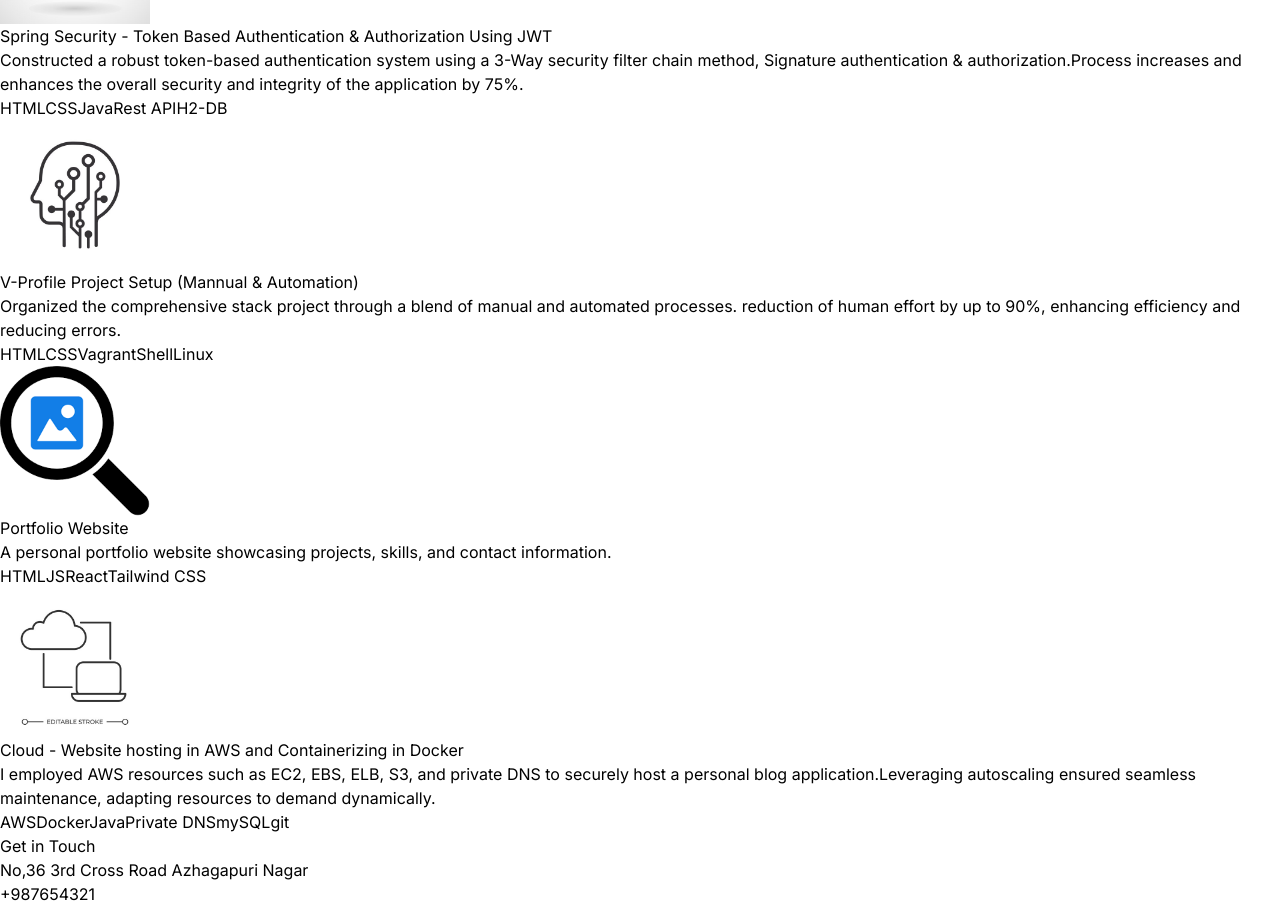
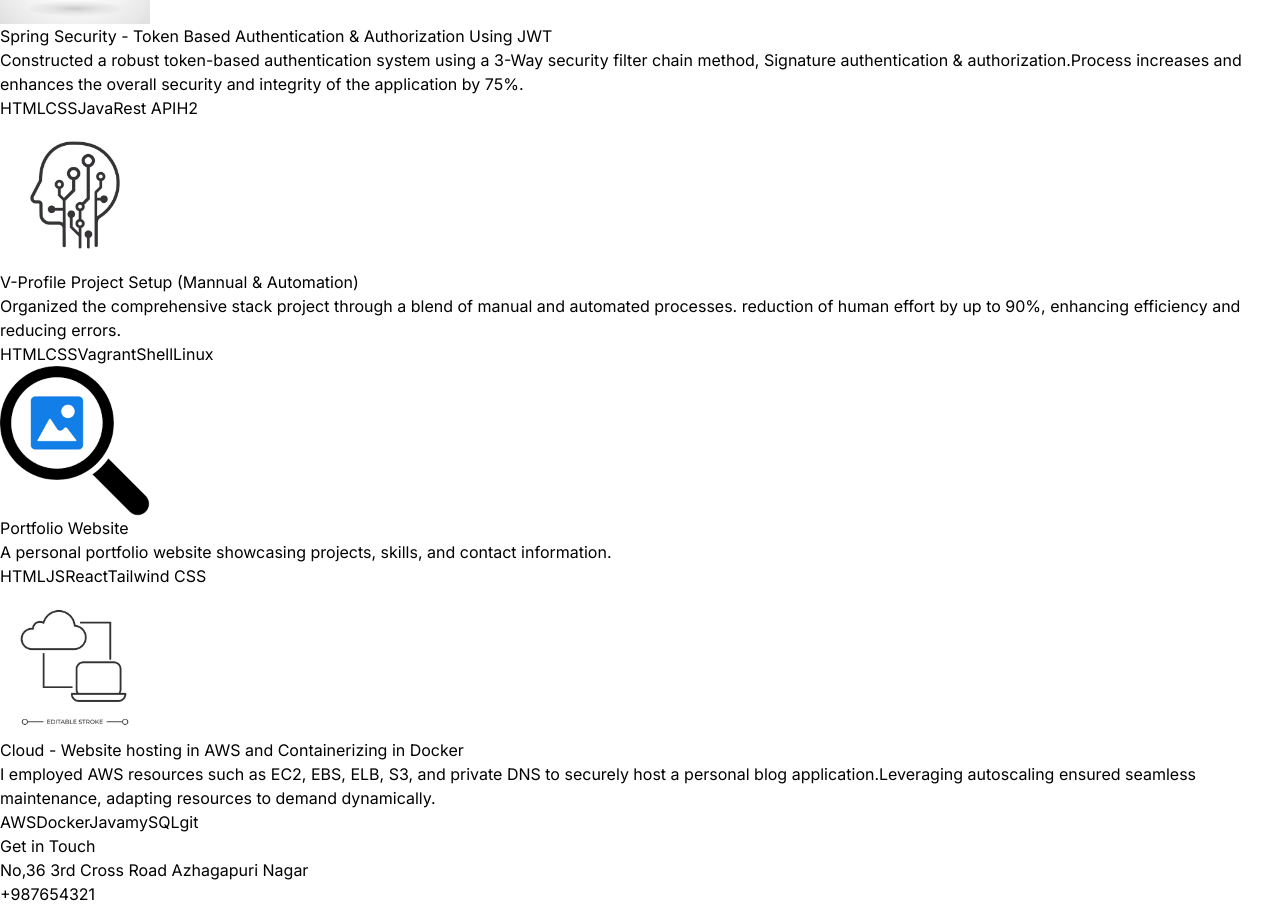
Before and after one commit to 1K1S8/akaz-portfolio-deploy, a React (Vite) app: page / in a window 1280 px wide. Shown: the part 2030-2940 px from the top of the page. Built offline with nearby package versions, Linux system fonts and the light colour scheme.

Commit message:
Font color : change in hero.jsx

```diff
--- a/src/components/Hero.jsx
+++ b/src/components/Hero.jsx
@@ -30,9 +30,9 @@ const Hero = () => {
                   initial="hidden"
                   animate="visible"
                   className="bg-gradient-to-r from-pink-300 via-slate-500
-                to-purple-500 bg-clip-text text-3xl tracking-tight text-transperant"
+                to-purple-500 bg-clip-text text-4xl tracking-tight text-transparent"
                 >
-                  Software Developer
+                Software Developer
                 </motion.span>
 
                 <motion.p variants={container(1)}
--- a/src/constants/index.js
+++ b/src/constants/index.js
@@ -45,7 +45,7 @@ export const PROJECTS = [
     image: p1,
     description:
       "Constructed a robust token-based authentication system using a 3-Way security filter chain method, Signature authentication & authorization.Process increases and enhances the overall security and integrity of the application by 75%.",
-    technologies: ["HTML", "CSS", "Java", "Rest API", "H2-DB"],
+    technologies: ["HTML", "CSS", "Java", "Rest API", "H2"],
   },
   {
     title: "V-Profile Project Setup (Mannual & Automation)",
@@ -66,7 +66,7 @@ export const PROJECTS = [
     image: p4,
     description:
       "I employed AWS resources such as EC2, EBS, ELB, S3, and private DNS to securely host a personal blog application.Leveraging autoscaling ensured seamless maintenance, adapting resources to demand dynamically.",
-    technologies: ["AWS", "Docker", "Java", "Private DNS", "mySQL","git"],
+    technologies: ["AWS", "Docker", "Java", "mySQL","git"],
   },
 ];
 
```
